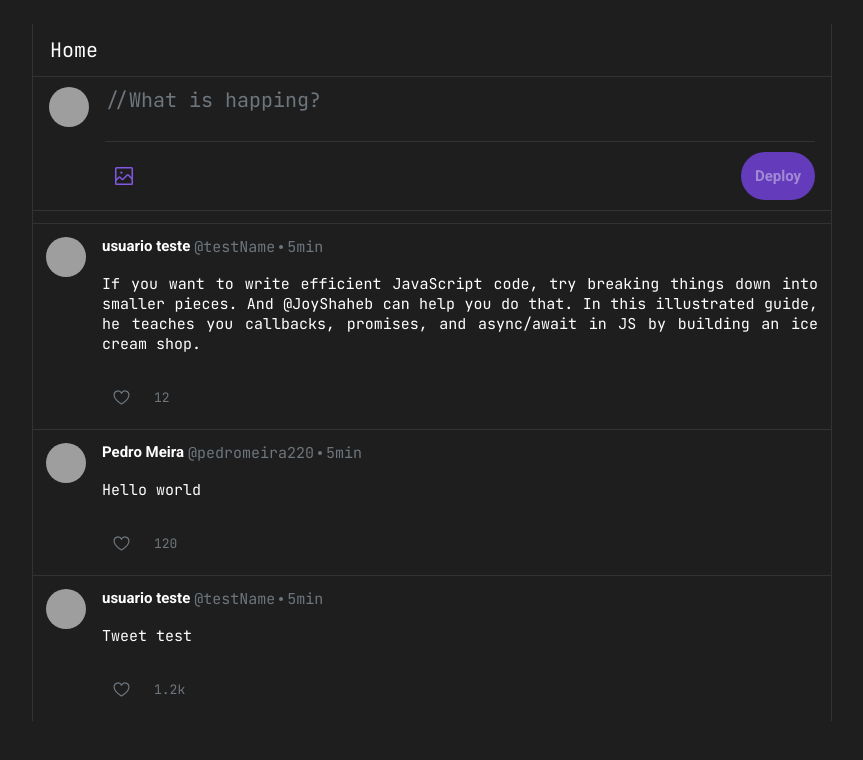
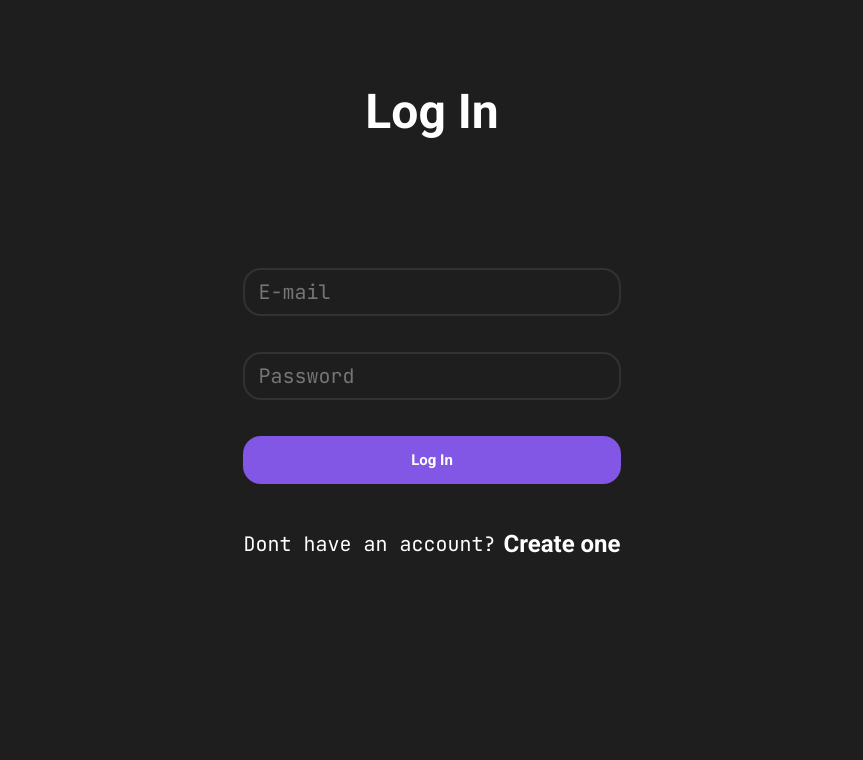
Before and after one commit to pedromeira220/twitter-clone, a React (Vite) app in the folder client/: page / in a window 1280 px wide. Shown: the top 760 px of the page, without its empty margins (208-1071 px from the left). Built offline with nearby package versions, Linux system fonts and the light colour scheme; grey boxes are pictures that could not be loaded.

Commit message:
Adding the interface of the log in page

```diff
--- a/client/src/App.tsx
+++ b/client/src/App.tsx
@@ -1,12 +1,13 @@
 import React from "react";
 
 import { Home } from "./pages/Home";
+import { LogIn } from "./pages/LogIn";
 import "./public/global.css";
 
 function App() {
 	return (
 		<>
-			<Home />
+			<LogIn />
 		</>
 	);
 }
--- /dev/null
+++ b/client/src/components/InputMain/index.tsx
@@ -0,0 +1,8 @@
+import React, { InputHTMLAttributes } from "react";
+import { Container } from "./style";
+
+type inputMainProps = InputHTMLAttributes<HTMLInputElement>;
+
+export function InputMain({ ...rest }: inputMainProps) {
+	return <Container {...rest}></Container>;
+}
--- /dev/null
+++ b/client/src/components/InputMain/style.ts
@@ -0,0 +1,15 @@
+import styled from "styled-components";
+import { theme } from "../../public/theme";
+
+export const Container = styled.input`
+    width: 100%;
+    height: 48px;
+    border-radius: 18px;
+    font-size: 20px;
+    color: ${theme.colors.theme.light};
+    background-color: transparent;
+    border: 2px solid ${theme.colors.theme.darkGray};
+    outline: none;
+    padding: 13px;
+    font-family: ${theme.fonts.jetBrains}
+`;
--- /dev/null
+++ b/client/src/pages/LogIn/index.tsx
@@ -0,0 +1,51 @@
+import React from "react";
+import { ButtonMain } from "../../components/ButtonMain";
+import { InputMain } from "../../components/InputMain";
+import { TextBodyBold } from "../../components/Typography/TextBodyBold";
+import { TextCode } from "../../components/Typography/TextCode";
+import { theme } from "../../public/theme";
+import { Container, MainFrame, Title, Form, Footer } from "./style";
+
+export function LogIn() {
+	return (
+		<Container>
+			<MainFrame>
+				<header>
+					<TextBodyBold>
+						<Title>Log In</Title>
+					</TextBodyBold>
+				</header>
+
+				<Form>
+					<InputMain type={"email"} placeholder="E-mail" />
+					<InputMain type={"password"} placeholder="Password" />
+					<ButtonMain
+						style={{
+							borderRadius: 18,
+						}}
+						text="Log In"
+					/>
+				</Form>
+
+				<Footer>
+					<TextCode>Dont have an account?</TextCode>
+					<div
+						style={{
+							color: theme.colors.theme.light,
+						}}
+					>
+						<TextBodyBold>
+							<span
+								style={{
+									fontSize: 24,
+								}}
+							>
+								Create one
+							</span>
+						</TextBodyBold>
+					</div>
+				</Footer>
+			</MainFrame>
+		</Container>
+	);
+}
--- /dev/null
+++ b/client/src/pages/LogIn/style.ts
@@ -0,0 +1,44 @@
+import styled from "styled-components";
+
+export const Container = styled.div`
+    display: flex;
+    flex-direction: column;
+
+    justify-content: center;
+
+    height: 80vh;
+
+`;
+
+
+export const MainFrame = styled.div`
+    max-width: 500px;
+    margin: 0 auto;
+
+
+
+`;
+
+export const Title = styled.div`
+    color: white;
+    font-size: 48px;
+    text-align: center;
+    width: 100%;
+
+`;
+
+export const Form = styled.form`
+    display: flex;
+    flex-direction: column;
+    gap: 36px;
+    margin-top: 128px;
+`;
+
+export const Footer = styled.footer`
+    display: flex;
+    width: 100%;
+    justify-content: center;
+    align-items: center;
+    gap: 8px;
+    margin-top: 46px;
+`;
--- a/client/src/public/global.css
+++ b/client/src/public/global.css
@@ -1,5 +1,7 @@
 * {
     box-sizing: border-box;
+    margin: 0px;
+    padding: 0px;
 }
 
 body {
--- a/client/src/public/theme.ts
+++ b/client/src/public/theme.ts
@@ -12,6 +12,7 @@ export const theme = {
             dark: "#1E1E1E",
             darkGray: "#2F3336",
             middleGray: "#6E767D",
+            lightGray: "#D9D9D9"
         },
         red: "#FC5385",
         redLight: "#FC538533"
```
